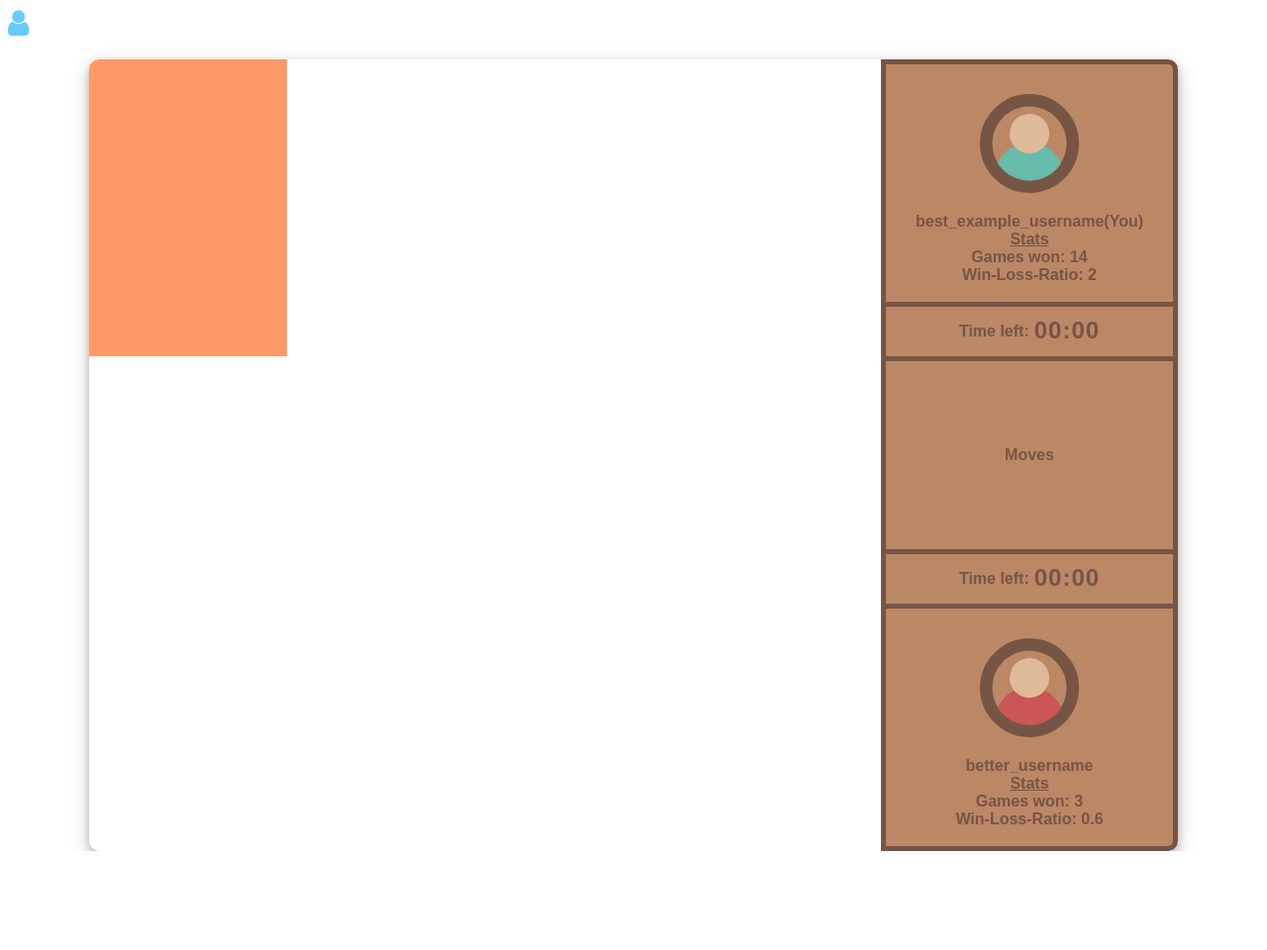
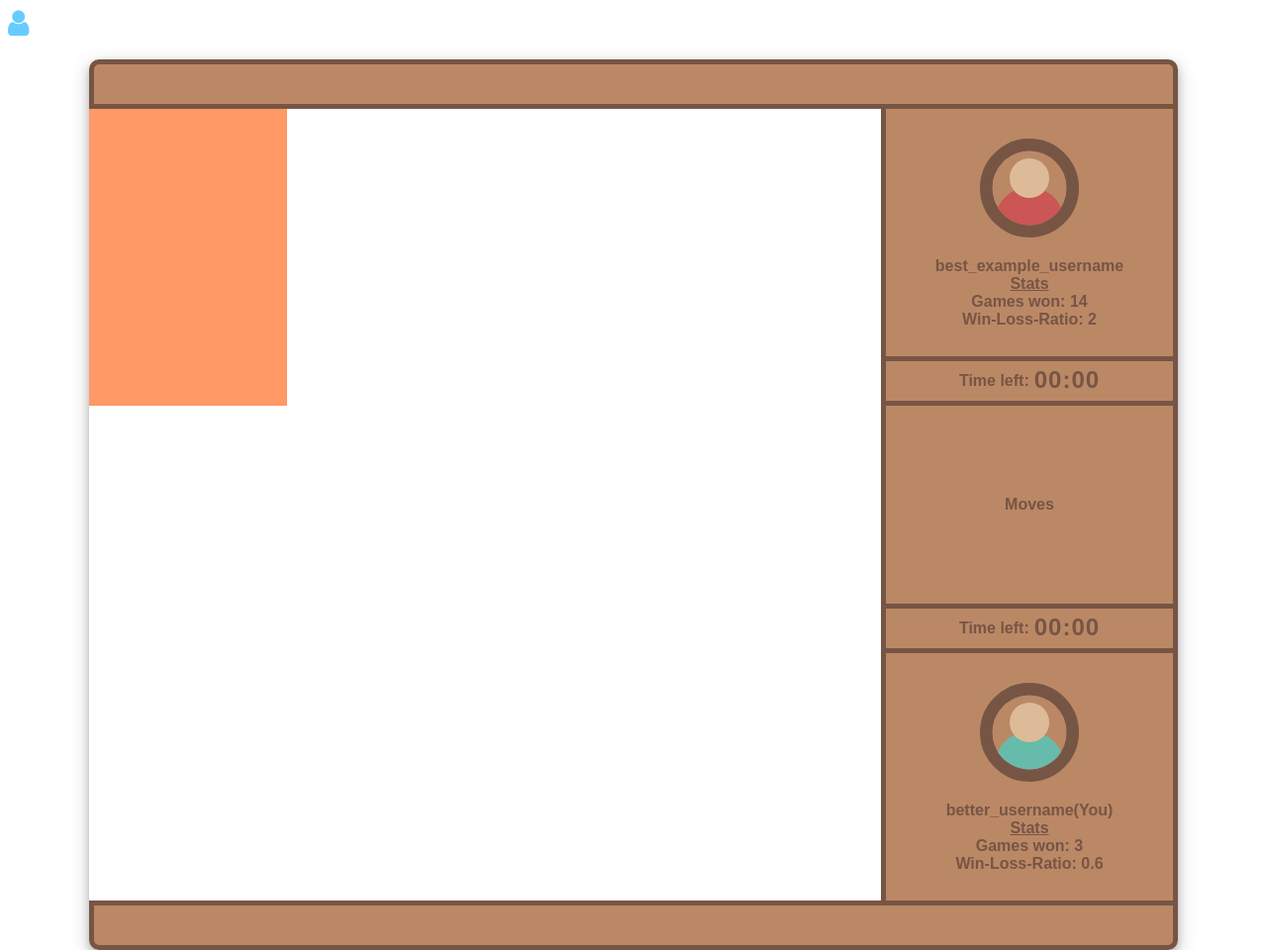
Before and after one commit to Codylon-Studios/Big-Game, a website: page public/index.html in a window 1280 px wide. Shown: the whole page at 99% size. Before the commit the page ends 860 px from the top, so only its background shows below. Drawn offline with nearby package versions, Linux system fonts and the light colour scheme; no server answers.

Commit message:
Added top- and bottombar

```diff
--- a/public/index.css
+++ b/public/index.css
@@ -1,11 +1,43 @@
 body {
     font-family: "Cantarell", sans-serif;
+}
+
+#game {
+    box-shadow: 0 4px 8px 0 rgba(0, 0, 0, 0.2), 0 6px 20px 0 rgba(0, 0, 0, 0.19);
+    height: 900px;
+    width: 1100px;
+    left: 50%;
+    top: 60px;
+    transform: translateX(-50%);
+    position: absolute;
+    border-radius: 10px;
+}
+
+#topbar, #bottombar {
+    width: 1100px;
+    height: 50px;
+    box-sizing: border-box;
+    background-color: #b86;
+    border: 5px solid #754;
+    display: flex;
+    align-items: center;
+}
+
+#topbar {
+    border-radius: 10px 10px 0px 0px;
+}
+
+#bottombar {
+    border-radius: 0px 0px 10px 10px;
+}
+
+#wrapper-canvas-sidebar {
+    display: flex;
 }
 
 canvas {
     height: 800px;
     width: 800px;
-    border-radius: 10px 0px 0px 10px;
 }
 
 #sidebar {
@@ -30,14 +62,7 @@ canvas {
 
 .playerbox {
     height: 250px;
-}
-
-.playerbox-1 {
-    border-radius: 0px 10px 0px 0px;
-}
-
-.playerbox-2 {
-    border-radius: 0px 0px 10px 0px;
+    border-width: 0px 5px;
 }
 
 .playerbox img {
@@ -53,7 +78,7 @@ canvas {
 
 .timer {
     height: 50px;
-    border-width: 0px 5px;
+    border-width: 5px;
 }
 
 .timer span {
@@ -65,20 +90,8 @@ canvas {
 
 .moves {
     height: 200px;
+    border-width: 0px 5px;
 }
-
-#game {
-    box-shadow: 0 4px 8px 0 rgba(0, 0, 0, 0.2), 0 6px 20px 0 rgba(0, 0, 0, 0.19);
-    height: 800px;
-    width: 1100px;
-    left: 50%;
-    top: 60px;
-    transform: translateX(-50%);
-    position: absolute;
-    border-radius: 10px;
-    display: flex;
-}
-
 
 #register-popup-bg, #login-popup-bg, #delete-popup-bg{
     visibility: hidden;
--- a/public/index.html
+++ b/public/index.html
@@ -10,12 +10,16 @@
 <body>
     <!--Game-->
     <div id="game">
+        <div id="topbar">
+
+        </div>
+        <div id="wrapper-canvas-sidebar">
             <!--Include Canvas with id "myCanvas"-->
             <canvas id="myCanvas" width="800" height="800"></canvas>
             <div id="sidebar">
-            <div class="playerbox playerbox-1">
-                <img src="images/placeholders/player-1.svg" width="100" height="100" alt="You"></img>
-                <span>best_example_username(You)<br><u>Stats</u><br>Games won: 14<br>Win-Loss-Ratio: 2</span>
+                <div class="playerbox playerbox-opponent">
+                    <img src="images/placeholders/player-2.svg" width="100" height="100" alt="Opponent"></img>
+                    <span>best_example_username<br><u>Stats</u><br>Games won: 14<br>Win-Loss-Ratio: 2</span>
                 </div>
                 <div class="timer">
                     Time left:
@@ -26,10 +30,14 @@
                     Time left:
                     <span>00:00</span>
                 </div>
-            <div class="playerbox playerbox-2">
-                <img src="images/placeholders/player-2.svg" width="100" height="100" alt="Opponent"></img>
-                <span>better_username<br><u>Stats</u><br>Games won: 3<br>Win-Loss-Ratio: 0.6</span>
+                <div class="playerbox playerbox-player">
+                    <img src="images/placeholders/player-1.svg" width="100" height="100" alt="You"></img>
+                    <span>better_username(You)<br><u>Stats</u><br>Games won: 3<br>Win-Loss-Ratio: 0.6</span>
                 </div>
+            </div>
+        </div>
+        <div id="bottombar">
+
         </div>
     </div>
 
```
Lines whose indentation alone changed are shown as unchanged.
